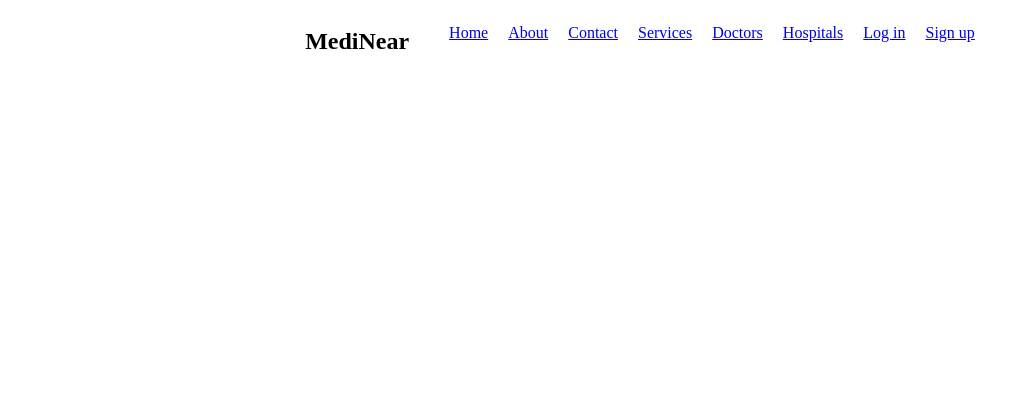
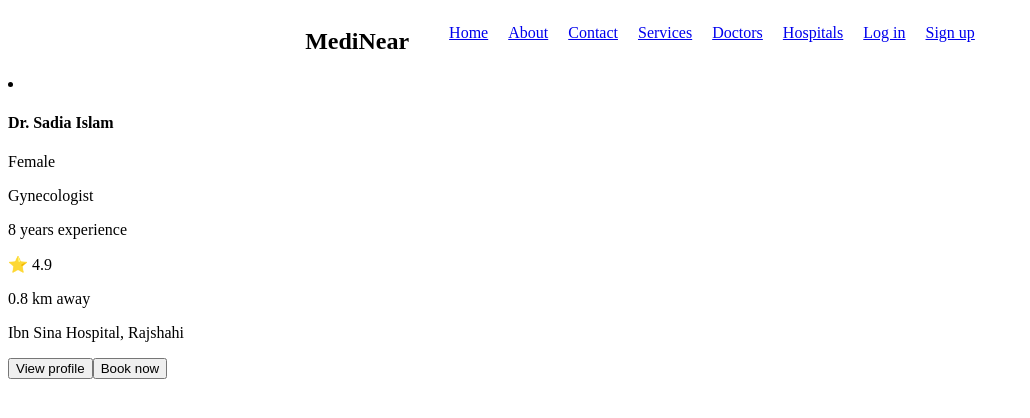
Before and after one commit to bluesand019/MediNear, a React app: page /doctor-search in a window 1280 px wide. Shown: the top 418 px of the page, without its empty margins (0-1030 px from the left). Built offline with nearby package versions, Linux system fonts and the light colour scheme; the HTML template or start-up script is replaced by a standard one.

Commit message:
Added DUMMY_DOCTORS in the DoctorSearch page

```diff
--- a/src/components/layout/DoctorCard.jsx
+++ b/src/components/layout/DoctorCard.jsx
@@ -2,7 +2,7 @@ import React from 'react'
 
 const DoctorCard = ({name, gender, department, experience, rating, distance, hospital}) => {
   return (
-    <li>
+    <li key={Date.now() + ""}>
       <h4>{name}</h4>
       <p>{gender}</p>
       <p>{department}</p>
--- a/src/pages/DoctorSearch.jsx
+++ b/src/pages/DoctorSearch.jsx
@@ -9,11 +9,21 @@ const DoctorSearch = () => {
     experience: 8,
     rating: 4.9,
     distance: 0.8,
-    hopital: "Ibn Sina Hospital, Rajshahi"
+    hospital: "Ibn Sina Hospital, Rajshahi"
   }]
   return (
-    <div>
-
+    <div className='doctor-li-container'>
+      {DUMMY_DOCTORS.map(item => {
+        return <DoctorCard
+        name={item.name}
+        gender={item.gender}
+        department={item.department}
+        experience={item.experience}
+        rating={item.rating}
+        distance={item.distance}
+        hospital={item.hospital}
+        />
+      })}
     </div>
   )
 }
```
